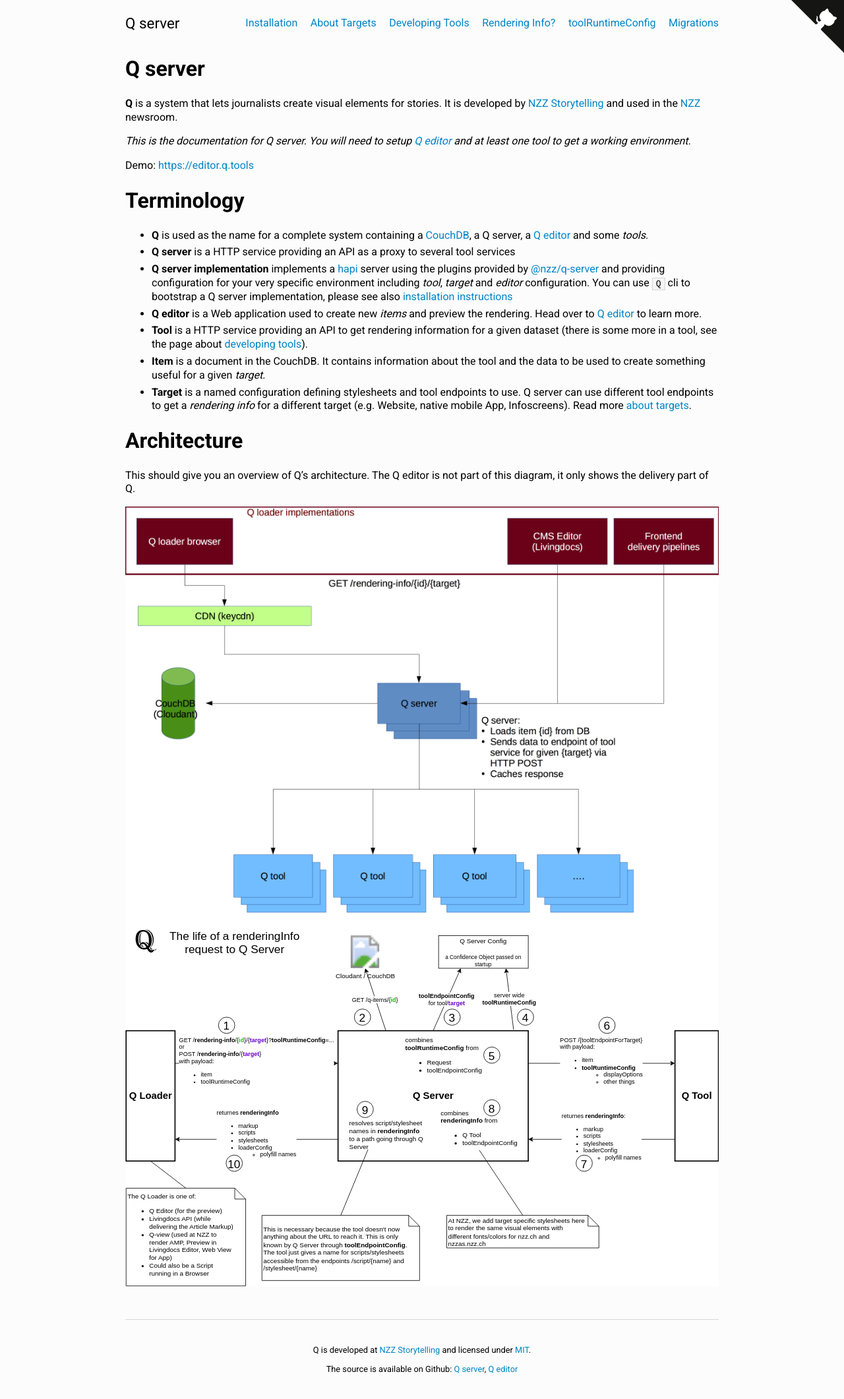
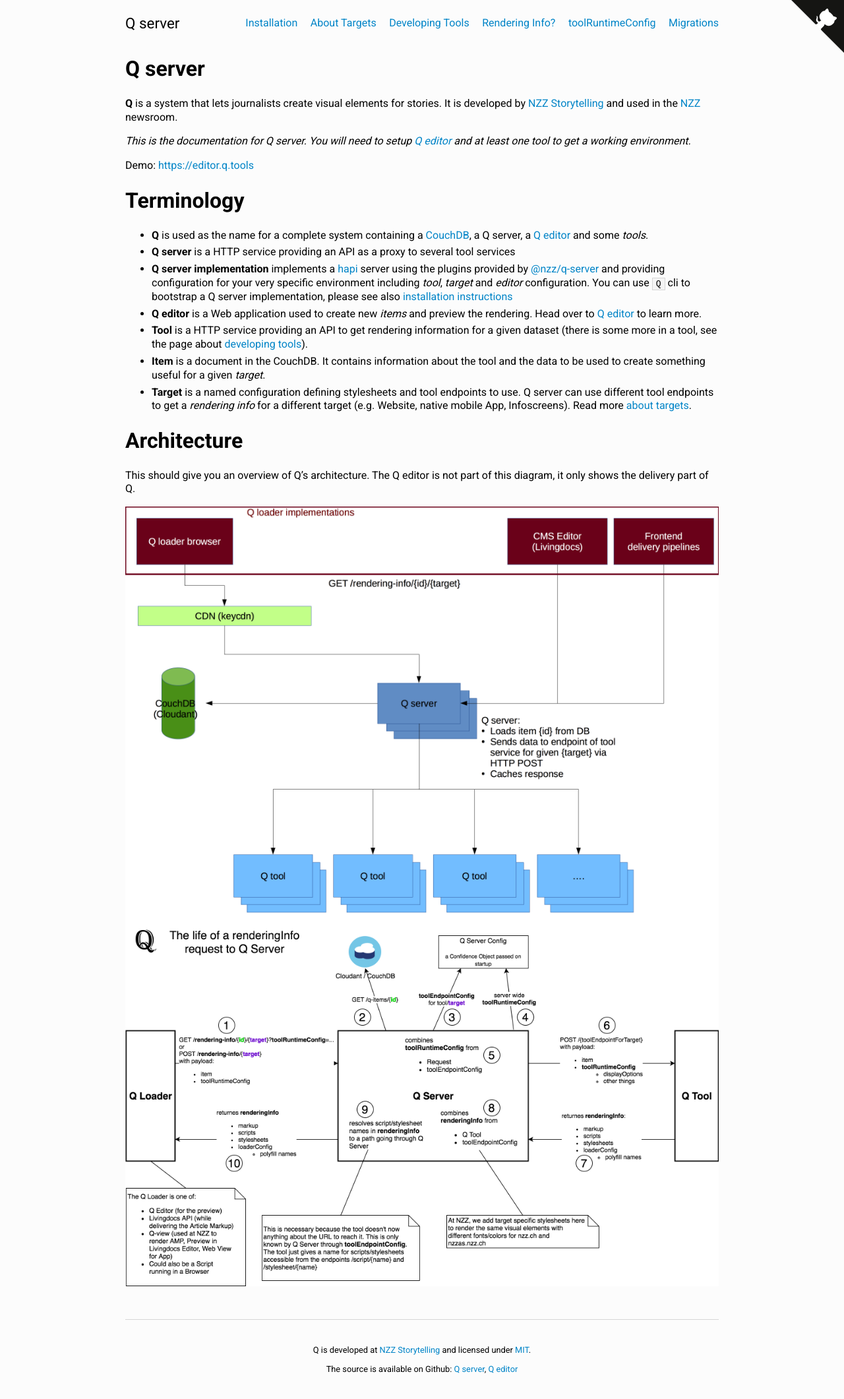
Before and after one commit to nzzdev/Q-server, a Jekyll site: the page built from docs/index.md, in a window 1280 px wide. Shown: the whole page at 66% size. Built offline with Jekyll 4.4.1, drawn with Linux system fonts in a browser that asks for light colours; our own code applies the rules of GitHub Pages for plain Markdown files.

Commit message:
(docs) use png of rendering-info request diagram

```diff
--- a/docs/index.md
+++ b/docs/index.md
@@ -23,4 +23,4 @@
 This should give you an overview of Q's architecture. The Q editor is not part of this diagram, it only shows the delivery part of Q.
 
 ![Q architecture](images/Q-server.png)
-![Q rendering-info request](images/Q-rendering-info-request.svg)
+![Q rendering-info request](images/Q-rendering-info-request.png)
```
Also changed, not shown: docs/rendering-info.md (+1 -1 lines), docs/images/Q-rendering-info-request.png (added).
